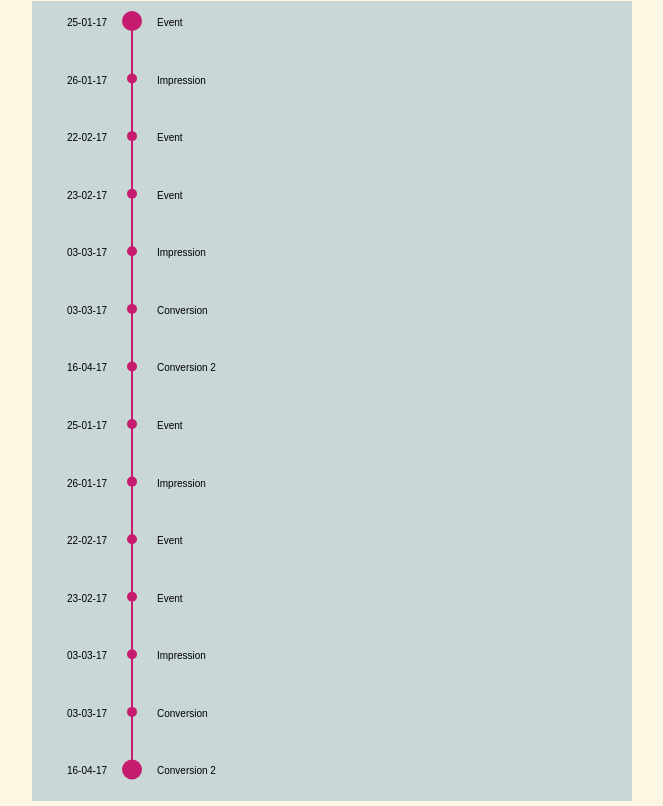
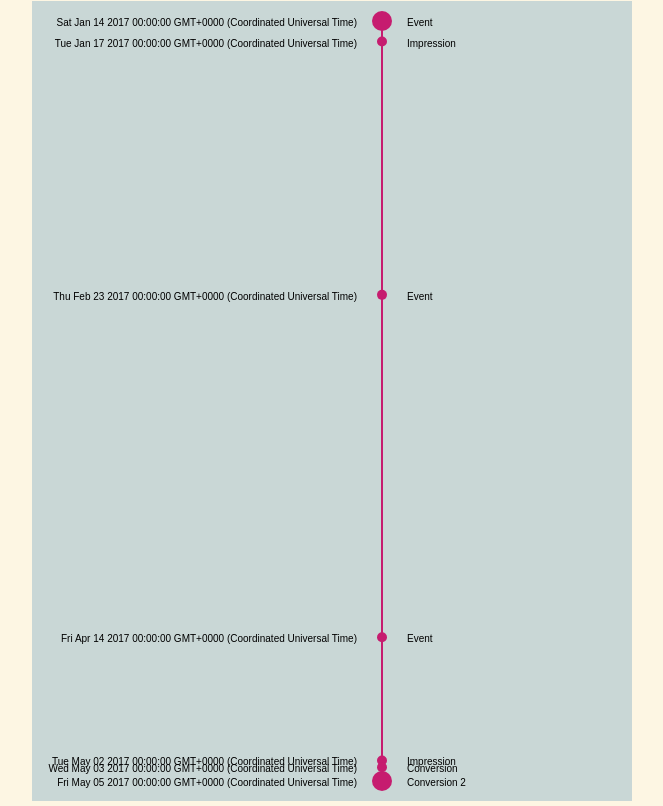
Before and after one commit to liamtlr/data-vis, a plain HTML site: page index.html in a window 1280 px wide. Shown: the part 45-851 px from the top of the page, without its empty margins (96-759 px from the left). Drawn offline with nearby package versions, Linux system fonts and the light colour scheme.

Commit message:
reformatted scale for dates

```diff
--- a/script.js
+++ b/script.js
@@ -1,32 +1,36 @@
 // customer journey stuff
 
-var barData = [{value: 20, text: 'Event', date: '25-01-17', event_detail: "checkout view" },
-			  {value: 50, text: 'Impression', date: '26-01-17', event_detail: "email sign up" },
-			  {value: 85, text: 'Event', date: '22-02-17', event_detail: "item view" },
-			  {value: 15, text: 'Event', date: '23-02-17', event_detail: "item view" },
-			  {value: 70, text: 'Impression', date: '03-03-17', event_detail: "checkout view" },
-			  {value: 20, text: 'Conversion', date: '03-03-17', event_detail: "email sign up"},
-			  {value: 245, text: 'Conversion 2', date: '16-04-17', event_detail: "email sign up"},
-			  {value: 20, text: 'Event', date: '25-01-17', event_detail: "item view" },
-			  {value: 50, text: 'Impression', date: '26-01-17', event_detail: "item view" },
-			  {value: 85, text: 'Event', date: '22-02-17', event_detail: "checkout view" },
-			  {value: 15, text: 'Event', date: '23-02-17', event_detail: "item view"},
-			  {value: 70, text: 'Impression', date: '03-03-17', event_detail: "email sign up"},
-			  {value: 20, text: 'Conversion', date: '03-03-17', event_detail: "checkout view" },
-			  {value: 245, text: 'Conversion 2', date: '16-04-17', event_detail: "PURCHASE"}]
+var barData = [{value: 20, text: 'Event', date: new Date(2017, 0, 14), event_detail: "checkout view" },
+			  {value: 50, text: 'Impression', date: new Date(2017, 0, 17), event_detail: "email sign up" },
+			  {value: 85, text: 'Event', date: new Date(2017, 01, 23), event_detail: "item view" },
+			  {value: 15, text: 'Event', date: new Date(2017, 03, 14), event_detail: "item view" },
+			  {value: 70, text: 'Impression', date: new Date(2017, 04, 2), event_detail: "checkout view" },
+			  {value: 20, text: 'Conversion', date: new Date(2017, 04, 3), event_detail: "email sign up"},
+			  {value: 245, text: 'Conversion 2', date: new Date(2017, 04, 5), event_detail: "email sign up"}]
 
 var height = 800,
 	width = 600,
 	radius = 5
-	xCoord = 100
+	xCoord = 350
 	yCoord = 20
 	circleOffset = 50,
 	rectWidth = 2
+
+var minDate = barData[0].date
+var maxDate = barData[barData.length - 1].date
 
 var yScale = d3.scaleBand()
 			   .domain(d3.range(0, barData.length))
 			   .range([20, height - 20])
 			   .paddingInner(.8)
+
+// Below requires that dates are sorted chronologically from DB query
+
+var yDateScale = d3.scaleTime()
+    .domain([minDate, maxDate])
+    .range([20, height - 20]);
+
+
 
 var yScaleRect = d3.scaleLinear()
 				   .range([20, height-20])
@@ -44,7 +48,7 @@ d3.select('#chart')
 	  .enter().append('circle')
 	  	.classed('event-circle', true)
 	  	.attr('cy', function(d,i){
-  			return yScale(i);
+  			return yDateScale(d.date);
   		})
 	  	.attr('cx', xCoord)
 	  	.attr('r', function(d, i){
@@ -75,7 +79,7 @@ d3.select('svg#customer-journey')
   	})
   	.attr('x', xCoord + 25)
   	.attr('y', function(d,i){
-  		return yScale(i) + 5;
+  		return yDateScale(d.date) + 5;
   	})
   	.on('mouseover', function(d){
   		toolTip.transition()
@@ -110,7 +114,7 @@ d3.select('svg#customer-journey')
   	.attr('text-anchor', 'end')
   	.attr('x', xCoord -25)
   	.attr('y', function(d,i){
-  		return yScale(i) + 5;
+  		return yDateScale(d.date) + 5;
   	})
 
 d3.select('svg#customer-journey').append('svg')
```
Also changed, not shown: index.html (line endings or trailing spaces).
